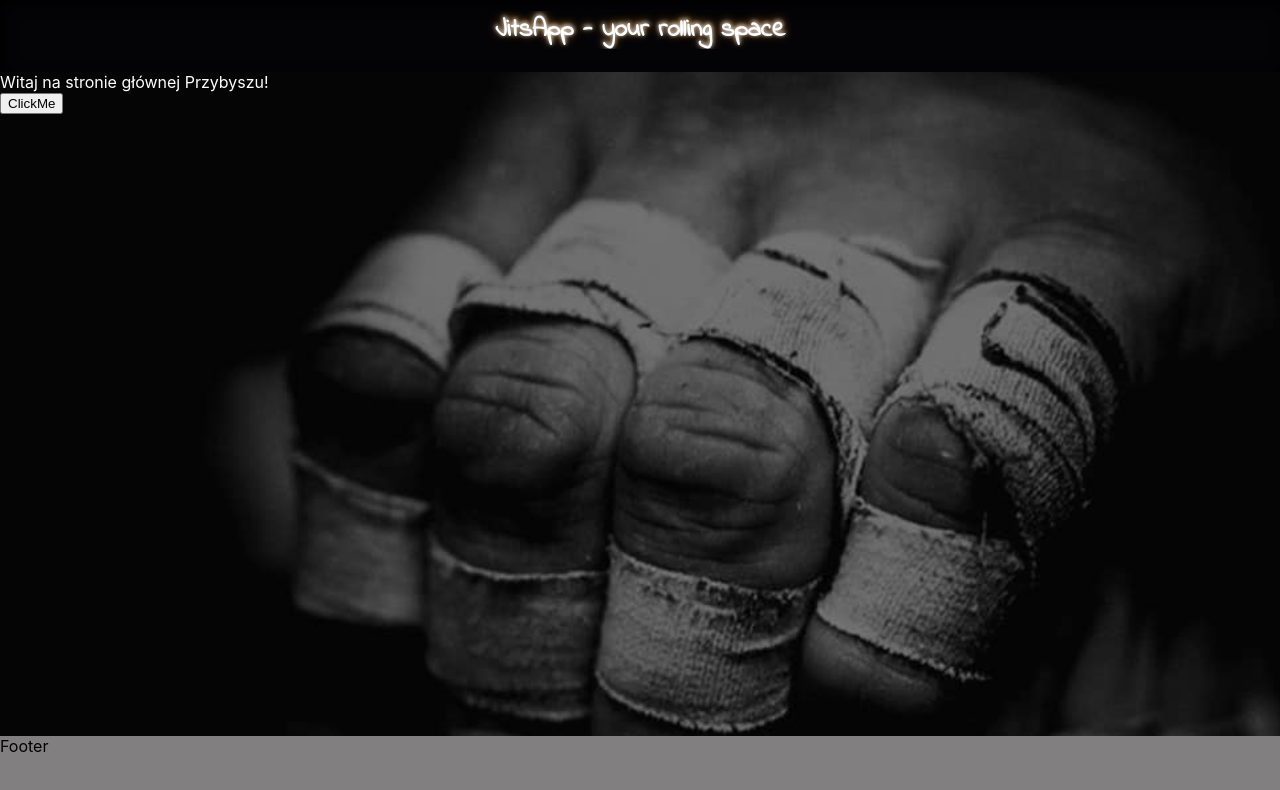
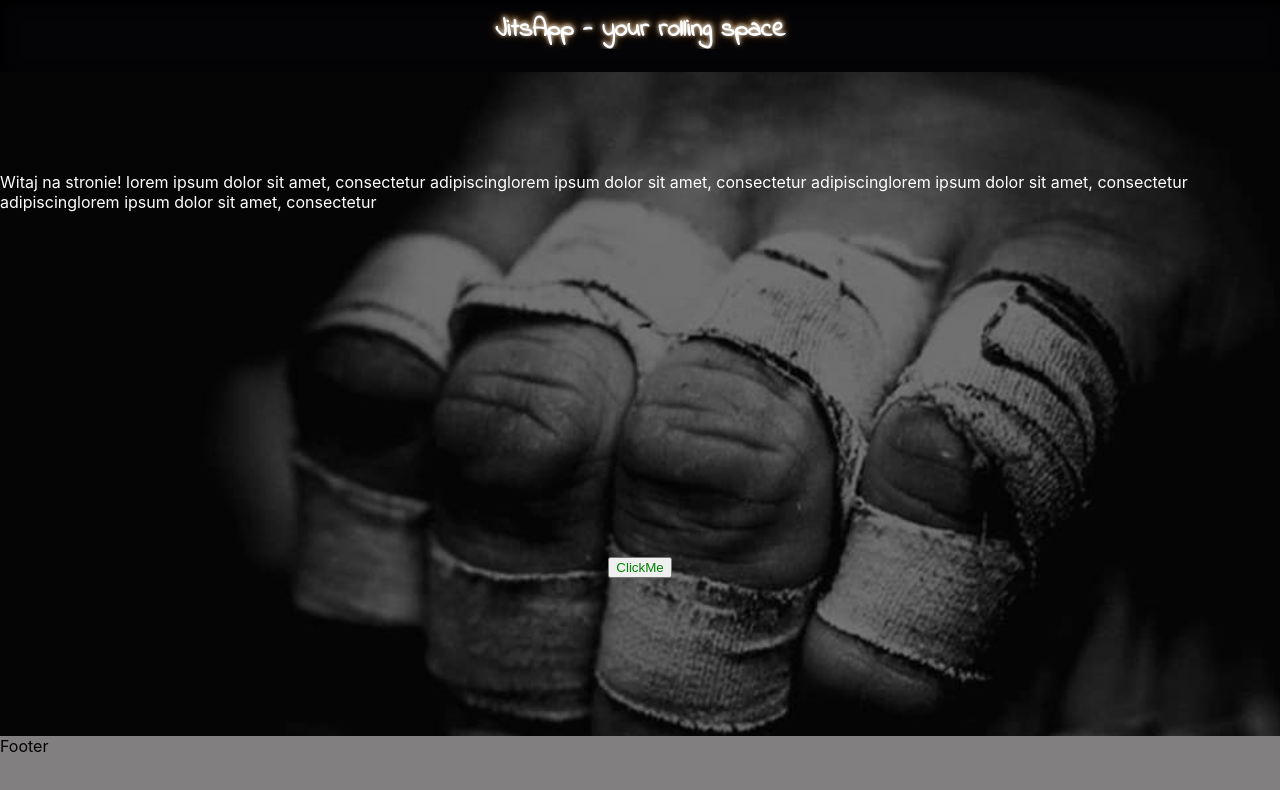
Before and after one commit to Arssin/JitsApp, a React (Create React App) app: page / in a window 1280 px wide. Shown: the top 790 px of the page. Built offline with nearby package versions, Linux system fonts and the light colour scheme.

Commit message:
chaning homeview

```diff
--- a/src/Home/Home.jsx
+++ b/src/Home/Home.jsx
@@ -3,8 +3,11 @@ import styles from '../Home/Home.module.scss';
 export function HomePage() {
   return (
     <div className={styles.home}>
-      <div className={styles.homeText}>Witaj na stronie głównej Przybyszu!</div>
-      <div>
+      <div className={styles.homeText}>
+        Witaj na stronie! lorem ipsum dolor sit amet, consectetur adipiscinglorem ipsum dolor sit amet, consectetur
+        adipiscinglorem ipsum dolor sit amet, consectetur adipiscinglorem ipsum dolor sit amet, consectetur
+      </div>
+      <div className={styles.homeDivBtn}>
         <button className={styles.homeBtn}>ClickMe</button>
       </div>
     </div>
--- a/src/Home/Home.module.scss
+++ b/src/Home/Home.module.scss
@@ -1,12 +1,25 @@
 .home {
   height: 83vh;
+  display: flex;
+  flex-direction: column;
+  align-items: center;
+  justify-content: center;
+  gap: 19rem;
   background: url(../images/home-background-main.jpg) no-repeat fixed;
   -webkit-background-size: cover;
   -moz-background-size: cover;
   -o-background-size: cover;
   background-size: cover;
+
+  .homeText {
+    color: white;
+    height: 5rem;
+  }
+
+  .homeDivBtn {
+    height: 5rem;
+    .homeBtn {
+      color: green;
+    }
+  }
 }
-
-.homeText {
-  color: white;
-}
```
